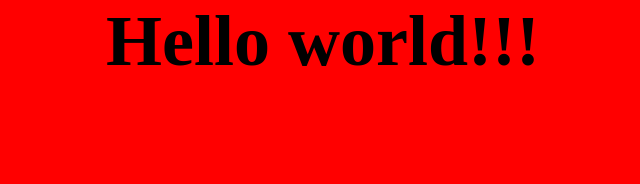
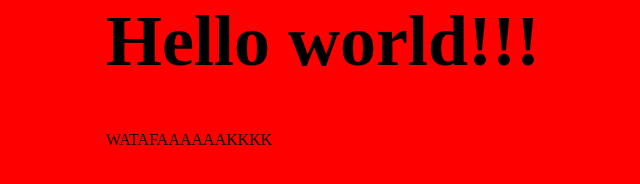
Before and after one commit to zato93/repon, a plain HTML site: page index.html in a window 1280 px wide. Shown: the whole page, without its empty margins (74-714 px from the left). Drawn offline with Linux system fonts and the light colour scheme.

Commit message:
asdasddas

```diff
--- a/index.html
+++ b/index.html
@@ -1,2 +1,3 @@
 <h1>Hello world!!!</h1>
 <link rel='stylesheet' href='style.css'>
+WATAFAAAAAAKKKK
```
